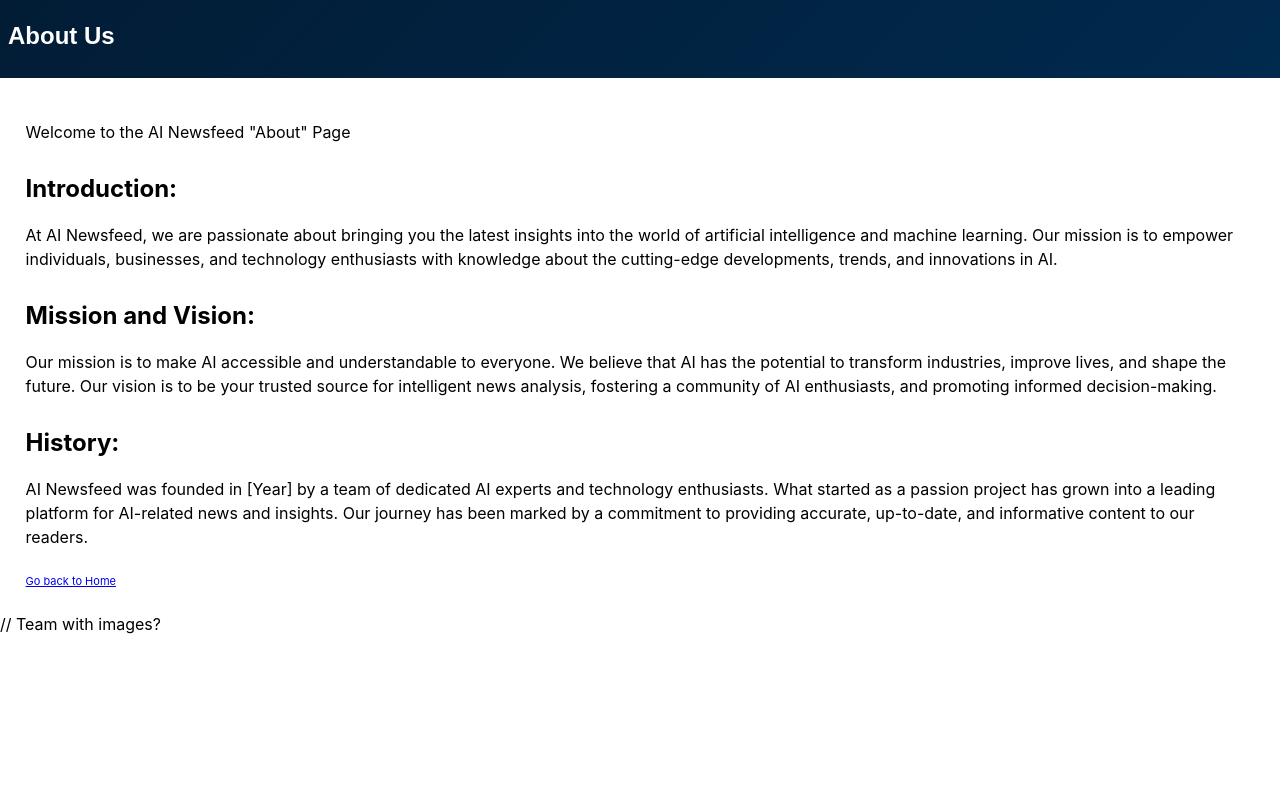
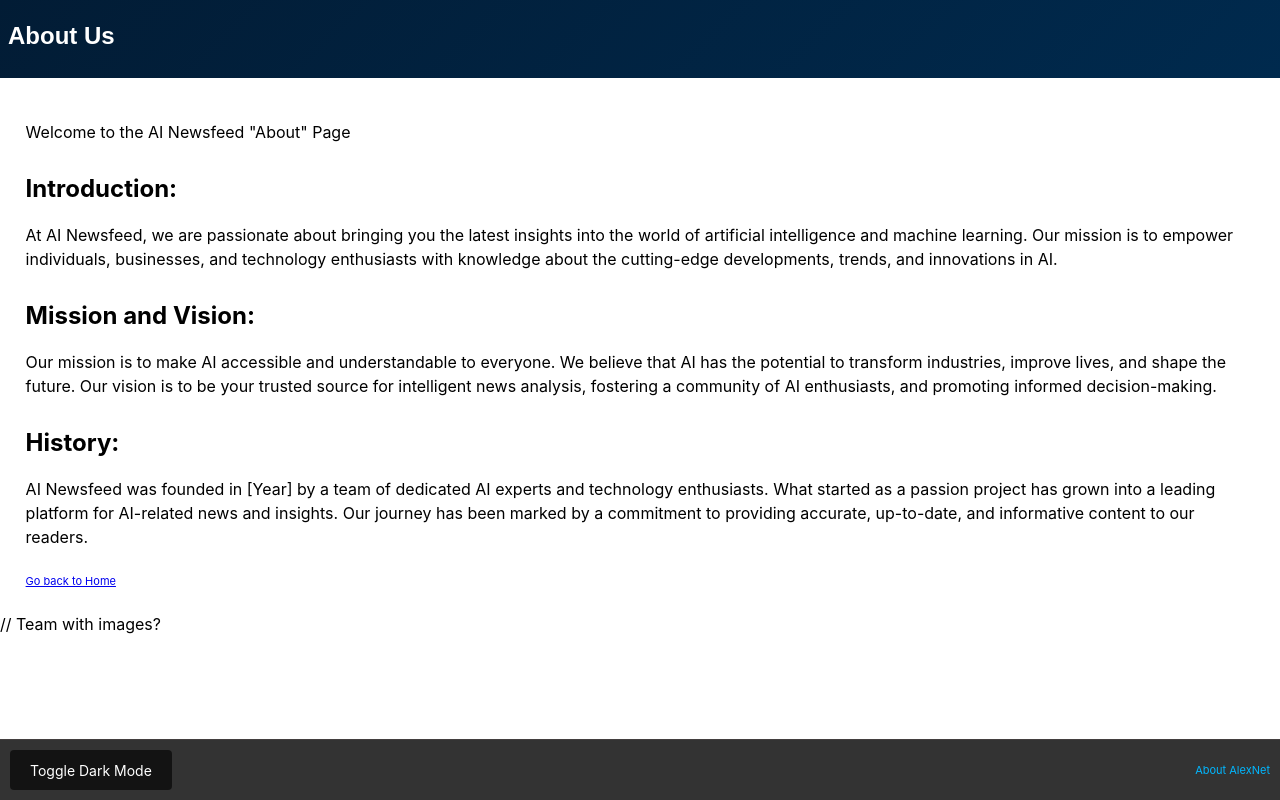
Before and after one commit to OlofHarrysson/iths-data-engineering-group-alexnet, a React (Create React App) app in the folder app/: page /about in a window 1280 px wide. Built offline with nearby package versions, Linux system fonts and the light colour scheme; no server answers.

Commit message:
add footer to About, add About to footer

```diff
--- a/app/src/components/About/About.js
+++ b/app/src/components/About/About.js
@@ -1,6 +1,8 @@
 import React from 'react';
 import { Link } from 'react-router-dom';
 import './About.css';
+import Footer from '../Footer/Footer';
+
 
 const About = () => {
   return (
@@ -25,6 +27,8 @@ const About = () => {
 
       </div>
 
+      <Footer />
+
     </div>
   );
 };
--- a/app/src/components/Footer/Footer.js
+++ b/app/src/components/Footer/Footer.js
@@ -1,4 +1,5 @@
 import React from 'react';
+import './Footer.css';
 import { Link } from 'react-router-dom';
 
 function Footer({ handleToggleDarkMode }) {
@@ -8,12 +9,8 @@ function Footer({ handleToggleDarkMode }) {
         <span>Toggle Dark Mode</span>
       </div>
       <div className="example-text-column">
-        <div className="example-text"><p>🌐</p></div>
-      </div>
-      <div className="example-text-column">
-        <div className="example-text">
-          {/* Add a Link to the "About" page */}
-          <p><Link to="/about">About</Link></p>
+        <div className="footer-text">
+          <p><Link to="/about">About AlexNet</Link></p>
         </div>
       </div>
     </div>
```
